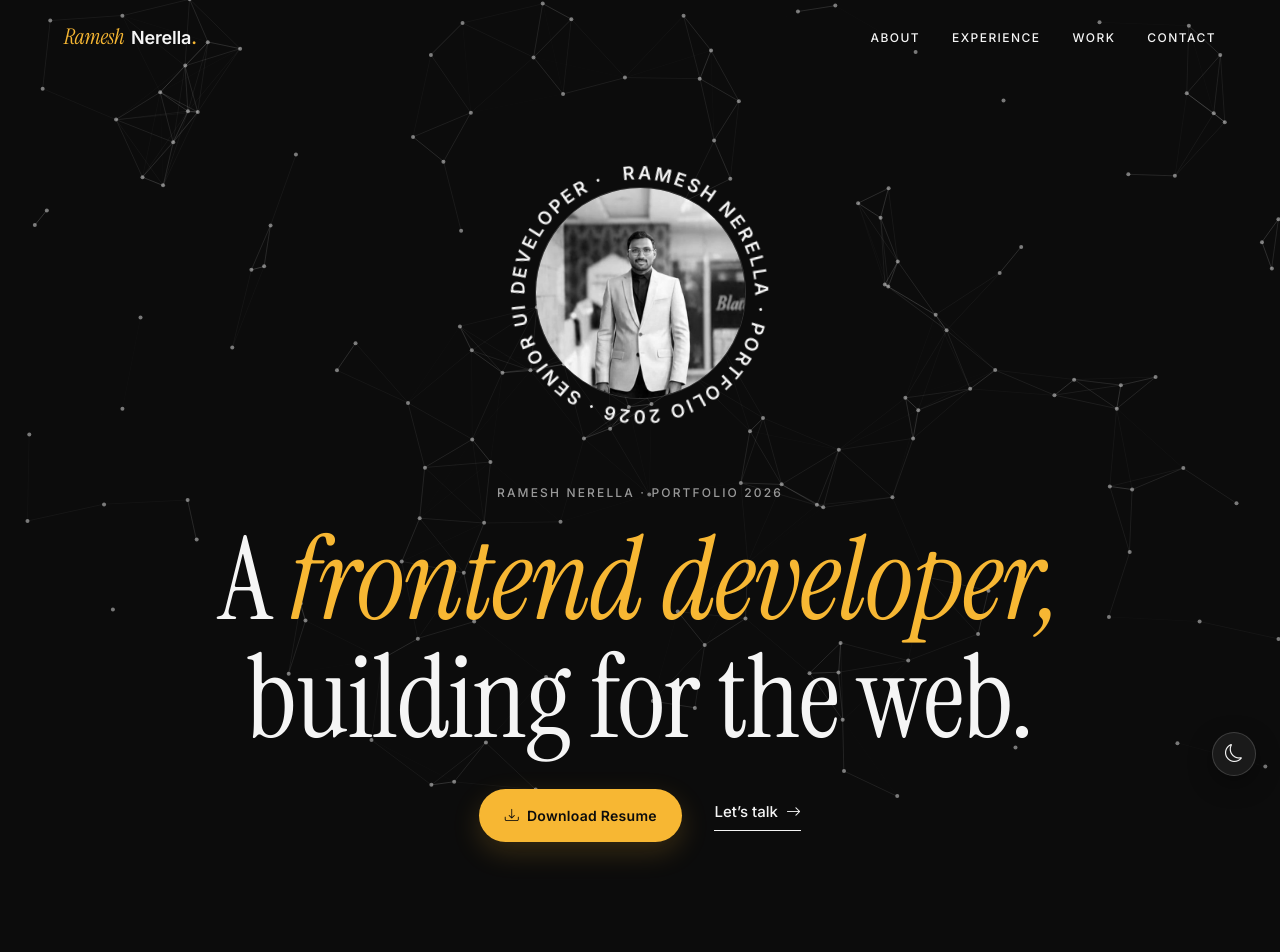
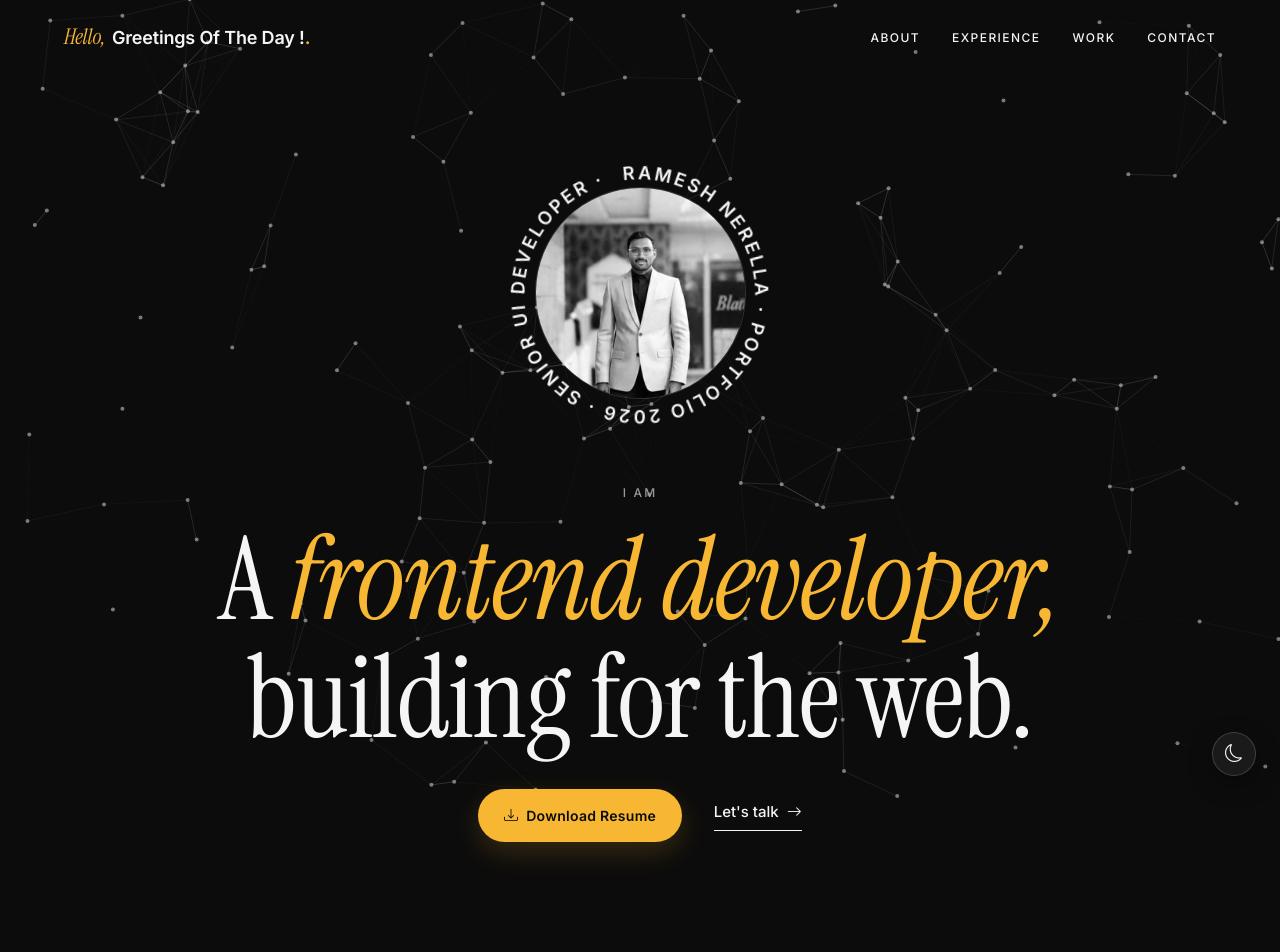
Before and after one commit to Rameshneralla/portfolio, a plain HTML site: page index.html in a window 1280 px wide. Shown: the top 952 px of the page. Drawn offline with nearby package versions, Linux system fonts and the light colour scheme.

Commit message:
css changes

```diff
--- a/index.html
+++ b/index.html
@@ -46,7 +46,7 @@
 
 <header class="site-header">
   <nav class="site-nav" aria-label="Primary">
-    <a class="brand" href="#home"><em>Ramesh</em> Nerella<span class="dot">.</span></a>
+    <a class="brand" href="#home"><em>Hello,</em> Greetings Of The Day !<span class="dot">.</span></a>
     <button class="nav-toggle" type="button" aria-label="Toggle menu" aria-expanded="false" aria-controls="navMenu">
       <i class="bi bi-list" aria-hidden="true"></i>
     </button>
@@ -78,7 +78,7 @@
     </div>
 
     <div class="hero-inner">
-      <p class="eyebrow">RAMESH NERELLA · PORTFOLIO 2026</p>
+      <p class="eyebrow">I AM</p>
       <h1 class="hero-headline" data-reveal>
         A <em>frontend developer,</em><br>building for the web.
       </h1>
@@ -86,7 +86,7 @@
         <a href="resume/Ramesh_Resume.pdf" class="btn-accent" download>
           <i class="bi bi-download" aria-hidden="true"></i>Download Resume
         </a>
-        <a href="#contact" class="text-link">Let&rsquo;s talk <i class="bi bi-arrow-right" aria-hidden="true"></i></a>
+        <a href="#contact" class="text-link">Let's talk <i class="bi bi-arrow-right" aria-hidden="true"></i></a>
       </div>
     </div>
     </div>
--- a/style.css
+++ b/style.css
@@ -816,7 +816,7 @@ a { color: inherit; text-decoration: none; }
 }
 .contact-headline {
   font-family: var(--font-display);
-  font-size: var(--fs-display);
+  font-size: 90px;
   line-height: 1.05;
   font-weight: 400;
   margin: 0.5rem 0 3rem;
```
